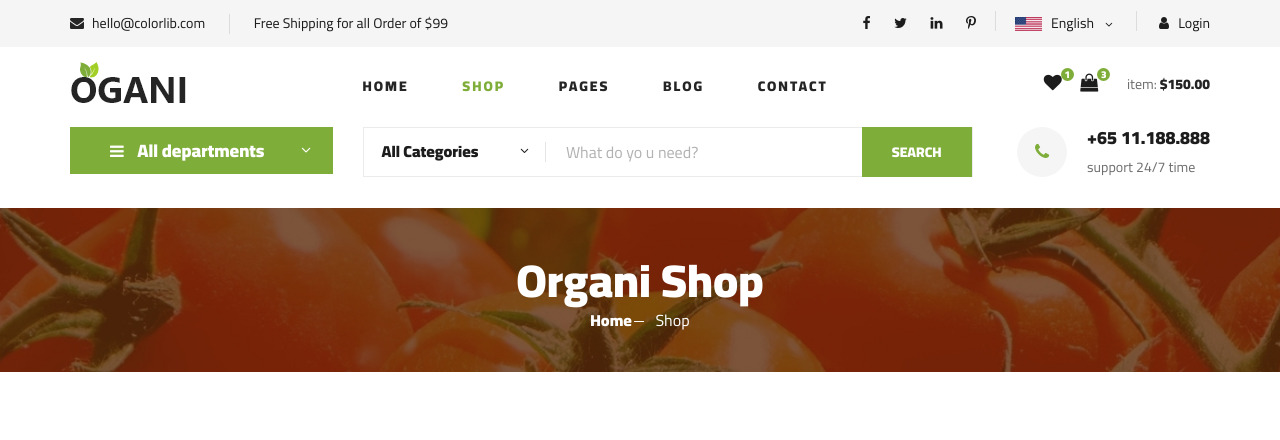
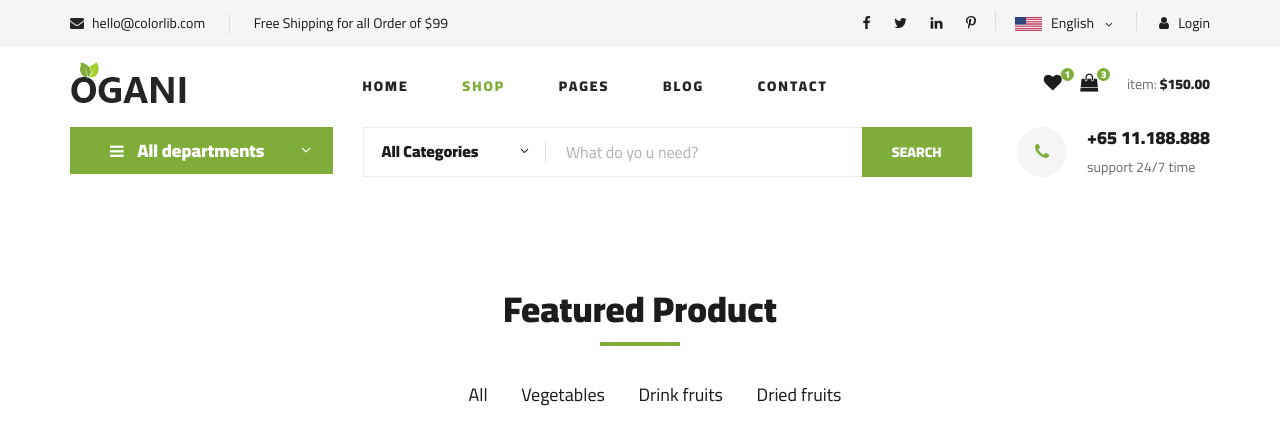
Before and after one commit to suresh-27-09/E-commerce, a Django app: page /shop/ in a window 1280 px wide. Shown: the top 440 px of the page. Run offline with Django 5.2, Linux system fonts and the light colour scheme; data comes from the database, SQL or seed files in the repository; some libraries are stand-ins or nearby versions.

Commit message:
category_view_update

```diff
--- a/App/templates/shop-grid.html
+++ b/App/templates/shop-grid.html
@@ -2,6 +2,11 @@
 <html lang="zxx">
 
 <head>
+    <style>
+        .cat li{
+            margin-left: 30px;
+        }
+    </style>
     <meta charset="UTF-8">
     <meta name="description" content="Ogani Template">
     <meta name="keywords" content="Ogani, unica, creative, html">
@@ -223,23 +228,6 @@
     </section>
     <!-- Hero Section End -->
 
-    <!-- Breadcrumb Section Begin -->
-    <section class="breadcrumb-section set-bg" data-setbg="img/breadcrumb.jpg">
-        <div class="container">
-            <div class="row">
-                <div class="col-lg-12 text-center">
-                    <div class="breadcrumb__text">
-                        <h2>Organi Shop</h2>
-                        <div class="breadcrumb__option">
-                            <a href="./index.html">Home</a>
-                            <span>Shop</span>
-                        </div>
-                    </div>
-                </div>
-            </div>
-        </div>
-    </section>
-    <!-- Breadcrumb Section End -->
 
     <section class="featured spad">
         <div class="container">
@@ -249,8 +237,8 @@
                         <h2>Featured Product</h2>
                     </div>
                     <div class="featured__controls">
-                        <ul>
-                            <li class="active" data-filter="*">All</li>
+                        <ul class="cat">
+                            <a href="{% url 'shop' %}"><li class="" data-filter="*">All</li></a>
                             {% for i in category %}
                            <a href="{% url 'shopcat' id=i.cid %}"> <li>{{i.c_name}}</li></a>
                             {% endfor %}
@@ -261,6 +249,7 @@
             </div>
 
             <div class="row featured__filter">
+                {% if catpro is None %}
                 {% for i in product %}
                 <div class="col-lg-3 col-md-4 col-sm-6 mix oranges fresh-meat">
                     <div class="featured__item">
@@ -280,6 +269,27 @@
                     </div>
                 </div>
                 {% endfor %}
+                {% else %}
+                {% for i in catpro %}
+                <div class="col-lg-3 col-md-4 col-sm-6 mix oranges fresh-meat">
+                    <div class="featured__item">
+                        <div class="featured__item__pic set-bg" >
+                            <img src="{{i.p_img.url}}">
+                            <ul class="featured__item__pic__hover">
+                                <li><a href="#"><i class="fa fa-heart"></i></a></li>
+                                <li><a href="#"><i class="fa fa-retweet"></i></a></li>
+                                <li><a href="#"><i class="fa fa-shopping-cart"></i></a></li>
+                            </ul>
+                        </div>
+                        <div class="featured__item__text">
+                            <h6><a href="#">{{i.p_name}}</a></h6>
+                            <h5>{{i.p_price}}</h5>
+                            <h5>{{i.p_des}}</h5>
+                        </div>
+                    </div>
+                </div>
+                {% endfor %}
+                {% endif %}
 
 
             </div>
--- a/App/views.py
+++ b/App/views.py
@@ -51,7 +51,7 @@ def shopcat(request,id):
     cat_pro=Products.objects.filter(category_id=id)
     print(cat_pro)
     print("here working")
-    return render(request,'shop-grid.html',{'product':pro,'category':ca})
+    return render(request,'shop-grid.html',{'product':pro,'category':ca,'catpro':cat_pro})
 
 def shop_details(request):
     return render(request,'shop-details.html')
```
